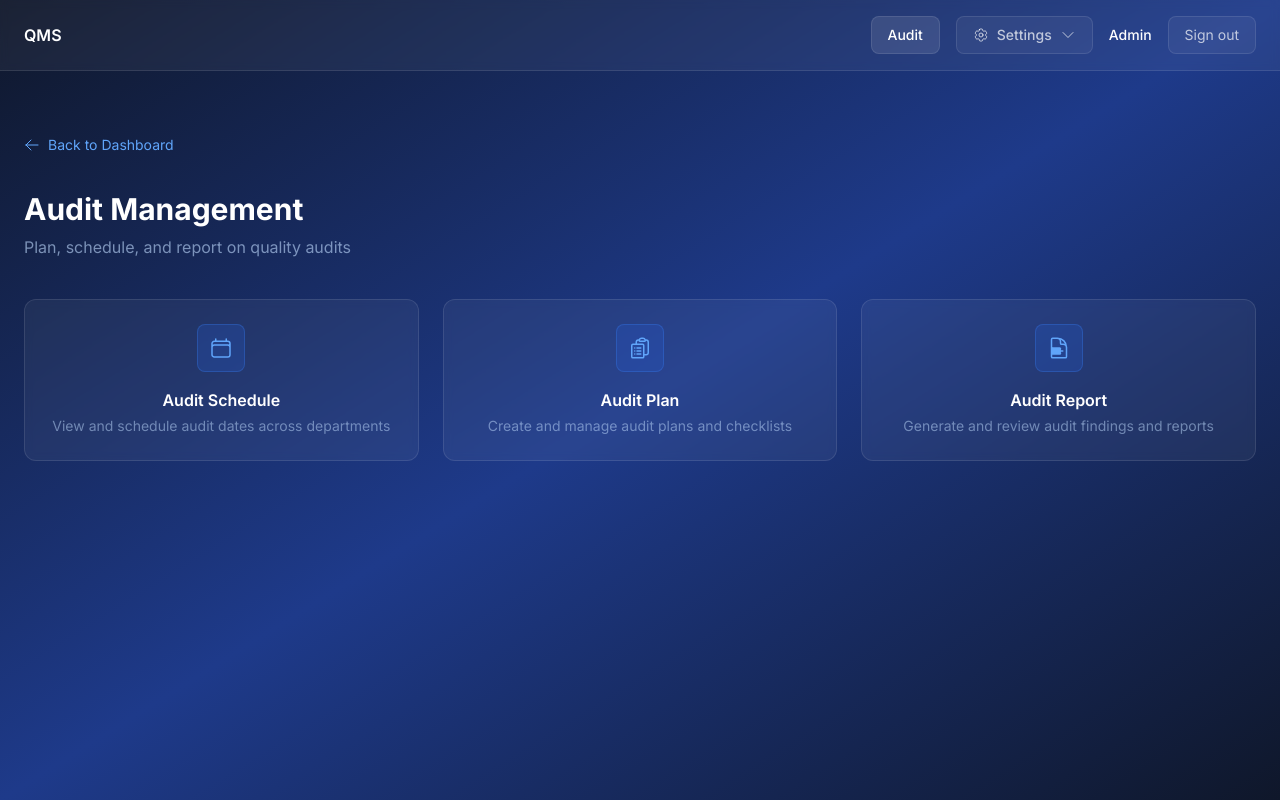
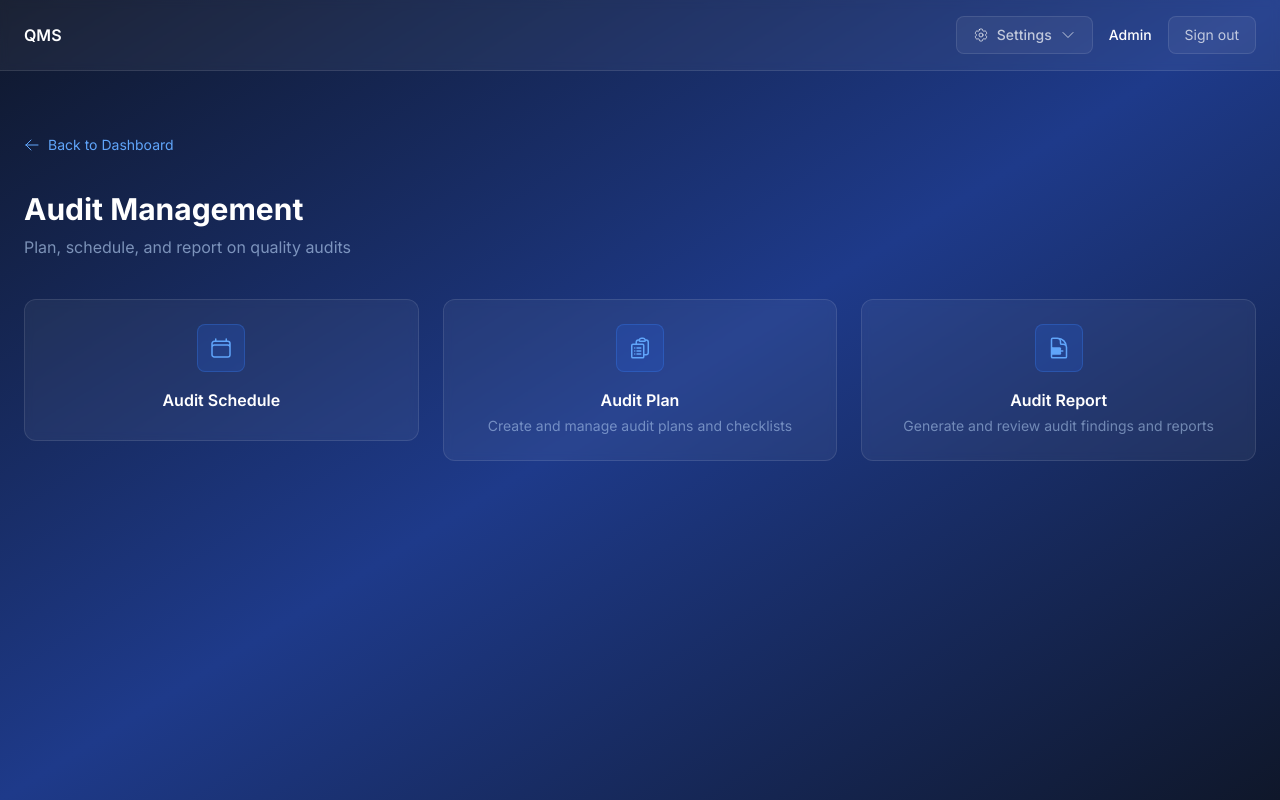
Before and after one commit to altamashasifghouri-hub/quality-management-system, a Next.js app: page /audit in a window 1280 px wide. Built offline with nearby package versions, Linux system fonts and the light colour scheme.

Commit message:
Remove Audit link from navbar

```diff
--- a/src/app/audit/page.tsx
+++ b/src/app/audit/page.tsx
@@ -30,7 +30,6 @@ export default function AuditManagement() {
                 </svg>
               </div>
               <h3 className="text-white font-semibold mb-1">Audit Schedule</h3>
-              <p className="text-sm text-blue-200/50">View and schedule audit dates across departments</p>
             </div>
           </Link>
           {[
--- a/src/app/dashboard/page.tsx
+++ b/src/app/dashboard/page.tsx
@@ -44,7 +44,6 @@ export default function Dashboard() {
                 </svg>
               </div>
               <h3 className="text-white font-semibold mb-1">Audit Management</h3>
-              <p className="text-sm text-blue-200/50">Plan, schedule, and report on quality audits</p>
             </div>
           </Link>
         </div>
--- a/src/components/Navbar.tsx
+++ b/src/components/Navbar.tsx
@@ -2,12 +2,10 @@
 
 import { useState, useRef, useEffect } from "react";
 import Link from "next/link";
-import { usePathname } from "next/navigation";
 
 export default function Navbar() {
   const [open, setOpen] = useState(false);
   const ref = useRef<HTMLDivElement>(null);
-  const pathname = usePathname();
 
   useEffect(() => {
     function handleClick(e: MouseEvent) {
@@ -24,17 +22,6 @@ export default function Navbar() {
           <span className="text-white font-semibold">QMS</span>
         </Link>
         <div className="flex items-center gap-4">
-          <Link
-            href="/audit"
-            className={`px-4 py-2 text-sm font-medium rounded-lg border border-white/10 transition-all duration-200 ${
-              pathname.startsWith("/audit")
-                ? "text-white bg-white/10"
-                : "text-white/70 hover:text-white bg-white/5 hover:bg-white/10"
-            }`}
-          >
-            Audit
-          </Link>
-
           <div className="relative" ref={ref}>
             <button
               onClick={() => setOpen(!open)}
```
